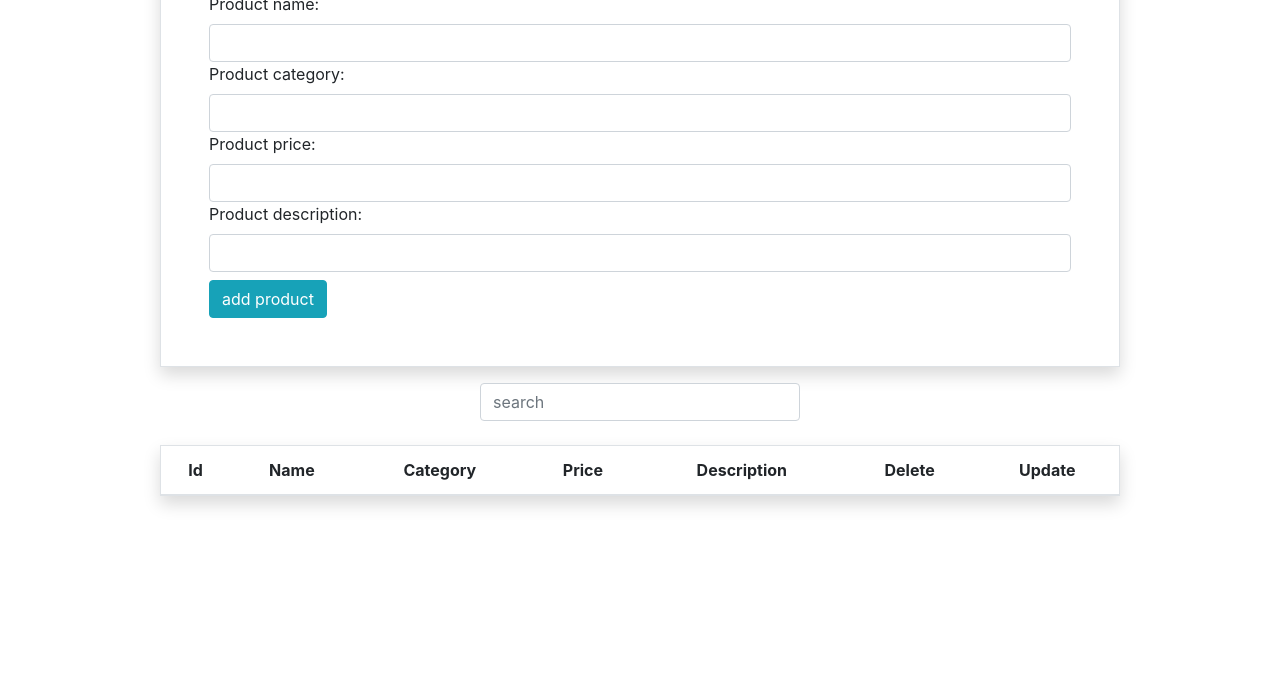
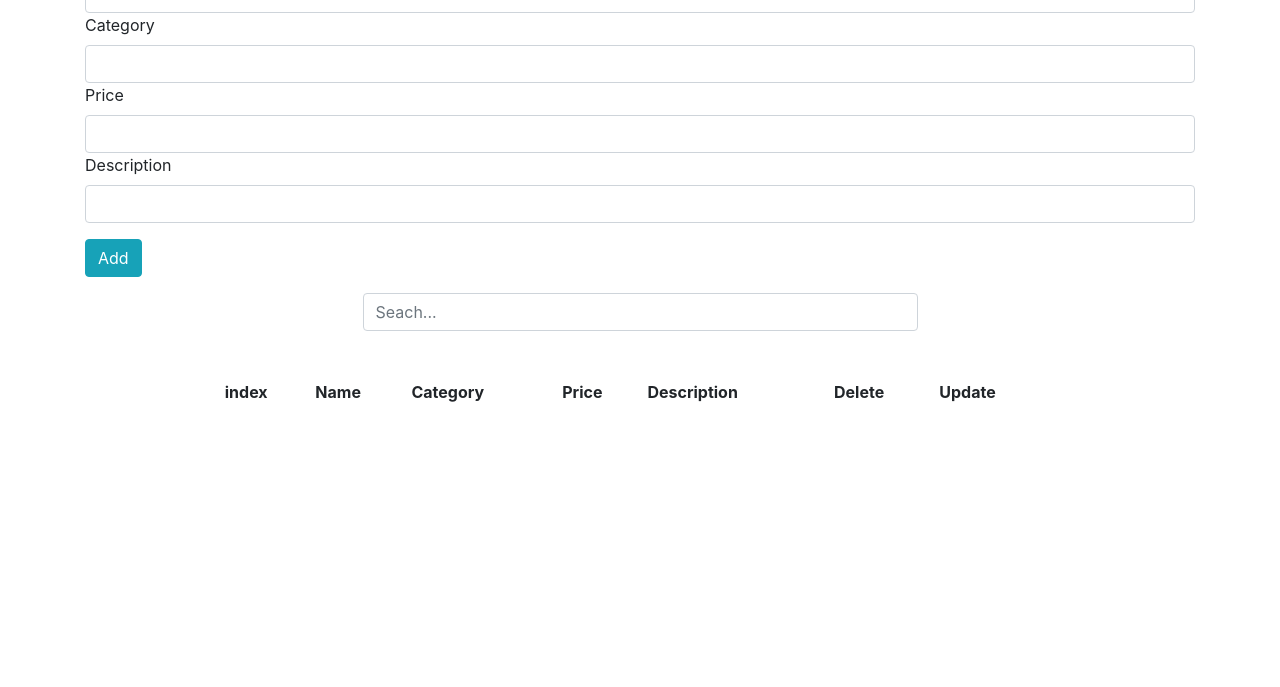
Before and after one commit to Shepherdeye/Crud-System, a plain HTML site: page index.html in a window 1280 px wide. Shown: the part 113-800 px from the top of the page. Drawn offline with nearby package versions, Linux system fonts and the light colour scheme.

Commit message:
Update index.html

```diff
--- a/index.html
+++ b/index.html
@@ -1,68 +1,82 @@
 <!DOCTYPE html>
 <html lang="en">
+
 <head>
     <meta charset="UTF-8">
-    <meta http-equiv="X-UA-Compatible" content="IE=edge">
     <meta name="viewport" content="width=device-width, initial-scale=1.0">
+    <title>Document</title>
     <link rel="stylesheet" href="css/bootstrap.min.css">
-    <link rel="stylesheet" href="css/all.min.css">
     <link rel="stylesheet" href="css/style.css">
-    <title>Crud System</title>
 </head>
+
 <body>
 
-    <div class=" container w-75 form-group border shadow p-5">
-        <h1> Crud system</h1>
-        <div>
-            <label> Product name:</label>
-            <input type="text" class=" form-control " maxlength="15" id="name">
-            <div class="alert alert-danger text-capitalize d-none" id="alert" role="alert">
-                <strong>you should enter capital letter</strong>
+    <div class="container">
+        <h1> Crud </h1>
+
+        <div class="form">
+            <label for="">Name</label>
+            <input class=" form-control " type="text" name="" id="productName">
+            <div class="alert alert-danger d-none" id="alertName">
+                <strong> start with Capital and minmum 3 letters</strong>
+            </div>
+
+            <label for=""> Category</label>
+            <input class=" form-control" type="text" name="" id="productCategory">
+            <div class="alert alert-danger d-none" id="alertCategory">
+                <strong> start with Capital and minmum 3 letters</strong>
+            </div>
+            <label for="">Price</label>
+            <input class=" form-control" type="number" name="" id="productPrice">
+            <div class="alert alert-danger d-none" id="alertPrice">
+                <strong> minmum 100$ and maxmum 10000$</strong>
             </div>
         </div>
-        <div>
-            <label> Product category:</label>
-            <input type="text" class=" form-control" id="category">
+        <label for=""> Description</label>
+        <input class=" form-control" type="text" name="" id="productDescription">
+        <div class="alert alert-danger d-none" id="alertDescription">
+            <strong> maxmum letters 40 letters</strong>
+
+            <br>
+            <br>
+
         </div>
-        <div>
-            <label> Product price:</label>
-            <input type="number" class=" form-control" id="price">
-        </div>
-        <div>
-            <label> Product description:</label>
-            <input type="text" class=" form-control" id="description">
-        </div>
-
-        <button class=" btn btn-info mt-2"  id="button" onclick=" addprouduct()"> add product</button>
-    </div>
+        <button id="add" onclick=addProduct() class="btn btn-info my-3 "> Add</button>
 
 
-    <!-- search input -->
-<input type="search" class=" form-control w-25 m-auto mb-2" id="search" placeholder="search">
+        <input type="search" name="" class=" w-50 form-control m-auto my-5" id="search" placeholder="Seach...">
+
         <br>
-    <!--table -->
-   <table class="table table-striped table-inverse border shadow  w-75  m-auto text-center ">
-       <thead class="thead-inverse w-100">
-           <tr>
-               <th>Id</th>
+        <br>
+        <table class="w-75 m-auto my-5  table-striped ">
+            <thead>
+                <th>index</th>
                 <th>Name</th>
-               <th>Category</th>
+                <th>Category </th>
                 <th>Price</th>
-               <th>Description</th>
-               <th>Delete</th>
-               <th>Update</th>
-           </tr>
+                <th> Description</th>
+                <th> Delete</th>
+                <th> Update</th>
             </thead>
-           <tbody id="tableb" class="thead-inverse w-100" style="font-family: cursive;">
+            <tbody id="tbody">
+
+
 
             </tbody>
         </table>
 
+    </div>
 
-<script src="js/jquery-3.5.1.min.js"></script>
+
+
+
+
+
+    <script src="js/jquery.min.js"></script>
     <script src="js/popper.min.js"></script>
-<script src="js/bootstrap.min.js"></script>
     <script src="js/brain.js"></script>
+
+
 </body>
 
 </html>
```
Lines whose indentation alone changed are shown as unchanged.
